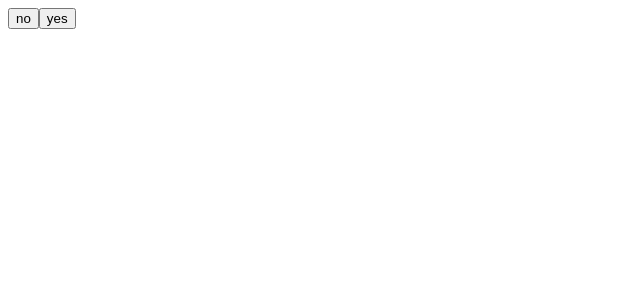
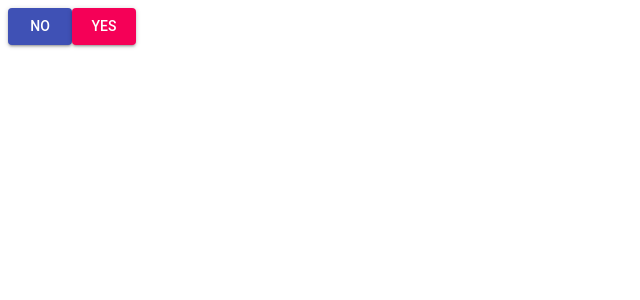
Before and after one commit to NisLox/ReactJsTest, a React app: page / in a window 1280 px wide. Shown: the top 300 px of the page, without its empty margins (0-640 px from the left). Built offline with nearby package versions, Linux system fonts and the light colour scheme.

Commit message:
two buttons with different parameters

```diff
--- a/App.js
+++ b/App.js
@@ -5,8 +5,8 @@ class App extends Component{
    render(){
       return(
          <div>
-            <ButtonComponent text="no" />
-            <ButtonComponent text="yes" />
+            <ButtonComponent text="no" color="primary" />
+            <ButtonComponent text="yes" color="secondary"/>
          </div>
       );
    }
--- a/Hello.js
+++ b/Hello.js
@@ -1,4 +1,5 @@
 import React from 'react';
+import Button from '@material-ui/core/Button';
 
 const ButtonComponent = (props) => {
     const handleClick = () => {
@@ -6,9 +7,9 @@ const ButtonComponent = (props) => {
     };
 
     return (
-        <button onClick={handleClick}>
+        <Button onClick={handleClick} color={props.color} variant="contained">
             {props.text}
-        </button>
+        </Button>
     )
 }
 
```
